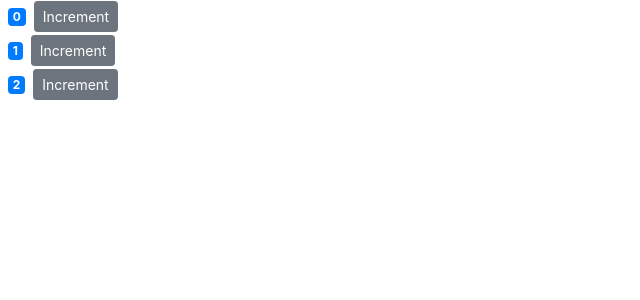
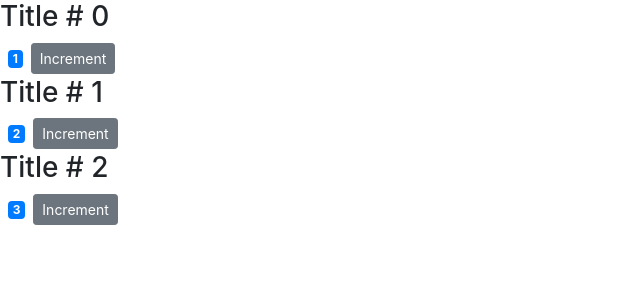
Before and after one commit to asithw/react-counter-app, a React (Create React App) app in the folder counter-app/: page / in a window 1280 px wide. Shown: the top 300 px of the page, without its empty margins (0-640 px from the left). Built offline with nearby package versions, Linux system fonts and the light colour scheme.

Commit message:
passing children with 'props'

```diff
--- a/counter-app/src/components/counter.jsx
+++ b/counter-app/src/components/counter.jsx
@@ -25,6 +25,7 @@ class Counter extends Component {
 
     return (
       <div>
+          {this.props.children}
         <span className={this.getBadgeClasses()}>{this.formatCount()}</span>
         <button
           onClick={this.handleIncrement}
--- a/counter-app/src/components/counters.jsx
+++ b/counter-app/src/components/counters.jsx
@@ -4,16 +4,18 @@ import Counter from "./counter";
 class Counters extends Component {
   state = {
     counters: [
-      { id: 0, value: "0" },
-      { id: 1, value: "1" },
-      { id: 2, value: "2" }
+      { id: 0, value: 1 },
+      { id: 1, value: 2 },
+      { id: 2, value: 3 }
     ]
   };
   render() {
     return (
       <div>
         {this.state.counters.map(x => (
-          <Counter key={x.id} value={x.value} selected="true"/>
+          <Counter key={x.id} value={x.value} selected="true">
+          <h3>Title # {x.id}</h3>
+          </Counter>
         ))}
       </div>
     );
```
